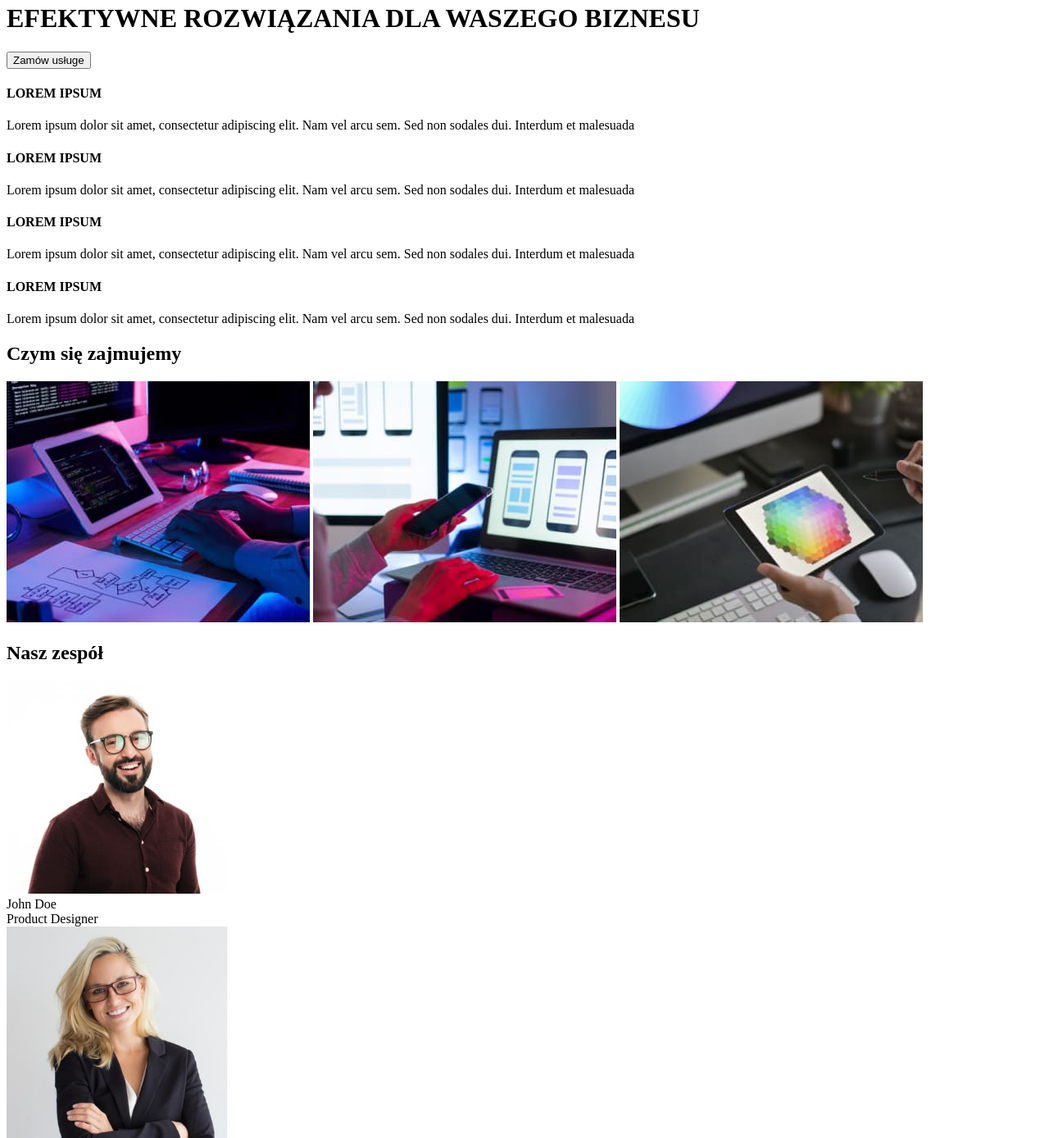
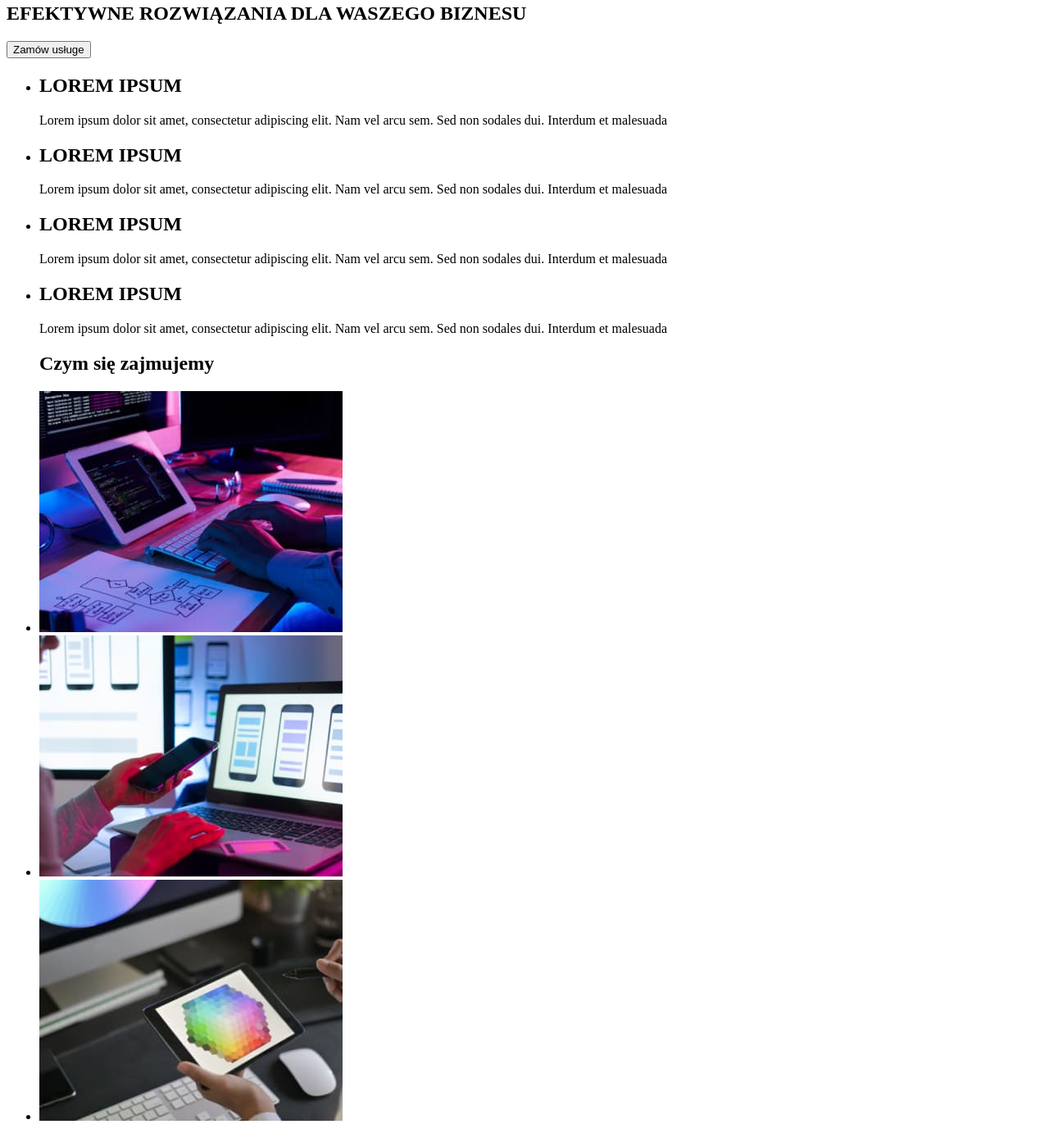
Before and after one commit to dariagruszkiewicz/goit-markup-hw-01, a plain HTML site: page index.html in a window 1280 px wide. Shown: the part 147-1535 px from the top of the page at 82% size. Drawn offline with Linux system fonts and the light colour scheme.

Commit message:
wprowadzenie poprawek
wprowadzenie poprawek do index.html i utworzenie .prettierrc.json

```diff
--- a/index.html
+++ b/index.html
@@ -20,33 +20,121 @@
       <a href="tel:+48111111111">+48 111 111 111</a>
     </header>
     <main>
+      <section>
         <h1>EFEKTYWNE ROZWIĄZANIA DLA WASZEGO BIZNESU</h1>
-      <input type="button" value="Zamów usługe">
-        <section><h4>LOREM IPSUM</h4>
-            <p>Lorem ipsum dolor sit amet, consectetur adipiscing elit. Nam vel arcu sem. Sed non sodales dui. Interdum et malesuada</p>
-            <h4>LOREM IPSUM</h4>
-            <p>Lorem ipsum dolor sit amet, consectetur adipiscing elit. Nam vel arcu sem. Sed non sodales dui. Interdum et malesuada</p>
-            <h4>LOREM IPSUM</h4>
-            <p>Lorem ipsum dolor sit amet, consectetur adipiscing elit. Nam vel arcu sem. Sed non sodales dui. Interdum et malesuada</p>
-            <h4>LOREM IPSUM</h4>
-            <p>Lorem ipsum dolor sit amet, consectetur adipiscing elit. Nam vel arcu sem. Sed non sodales dui. Interdum et malesuada</p>
+        <button type="button">Zamów usługe</button>
       </section>
       <section>
+        <ul>
+          <li>
+            <h2>LOREM IPSUM</h2>
+            <p>
+              Lorem ipsum dolor sit amet, consectetur adipiscing elit. Nam vel arcu sem. Sed non
+              sodales dui. Interdum et malesuada
+            </p>
+          </li>
+          <li>
+            <h2>LOREM IPSUM</h2>
+            <p>
+              Lorem ipsum dolor sit amet, consectetur adipiscing elit. Nam vel arcu sem. Sed non
+              sodales dui. Interdum et malesuada
+            </p>
+          </li>
+          <li>
+            <h2>LOREM IPSUM</h2>
+            <p>
+              Lorem ipsum dolor sit amet, consectetur adipiscing elit. Nam vel arcu sem. Sed non
+              sodales dui. Interdum et malesuada
+            </p>
+          </li>
+          <li>
+            <h2>LOREM IPSUM</h2>
+            <p>
+              Lorem ipsum dolor sit amet, consectetur adipiscing elit. Nam vel arcu sem. Sed non
+              sodales dui. Interdum et malesuada
+            </p>
+          </li>
+        </ul>
+      </section>
+      <section>
+        <ul>
           <h2>Czym się zajmujemy</h2>
-        <img src="images/services/programming.jpg" alt="człowiek piszący unikalny kod na tablecie." width="370" height="294"/>
-        <img src="images/services/design.jpg" alt="komputer, na którym widać różne projekty." width="370" height="294"/>
-        <img src="images/services/graphics.jpg" alt="tablet z paletą kolorów." width="370" height="294"/></section>
+          <li>
+            <img
+              src="images/services/programming.jpg"
+              alt="człowiek piszący unikalny kod na tablecie."
+              width="370"
+              height="294"
+            />
+          </li>
+          <li>
+            <img
+              src="images/services/design.jpg"
+              alt="komputer, na którym widać różne projekty."
+              width="370"
+              height="294"
+            />
+          </li>
+          <li>
+            <img
+              src="images/services/graphics.jpg"
+              alt="tablet z paletą kolorów."
+              width="370"
+              height="294"
+            />
+          </li>
+        </ul>
+      </section>
       <section>
+        <ul>
           <h2>Nasz zespół</h2>
-        <img src="images/team/person1.jpg" alt="John Doe, pracujący jako Product Designer." width="270" height="260"/><div>John Doe</div><div>Product Designer</div>
-        <img src="images/team/person2.jpg" alt="John Doe, pracujący jako Frontend Developer." width="270" height="260"/><div>John Doe</div><div>Frontend Developer</div>
-        <img src="images/team/person3.jpg" alt="John Doe, pracujący w Marketingu." width="270" height="260"><div>John Doe</div><div>Marketing</div>
-        <img src="images/team/person4.jpg" alt="John Doe, pracujacy jako UI Designer." width="270" height="260"/><div>John Doe</div><div>UI Designer</div>
+          <li>
+            <img
+              src="images/team/person1.jpg"
+              alt="John Doe, pracujący jako Product Designer."
+              width="270"
+              height="260"
+            />
+            <div>John Doe</div>
+            <div>Product Designer</div>
+          </li>
+          <li>
+            <img
+              src="images/team/person2.jpg"
+              alt="John Doe, pracujący jako Frontend Developer."
+              width="270"
+              height="260"
+            />
+            <div>John Doe</div>
+            <div>Frontend Developer</div>
+          </li>
+          <li>
+            <img
+              src="images/team/person3.jpg"
+              alt="John Doe, pracujący w Marketingu."
+              width="270"
+              height="260"
+            />
+            <div>John Doe</div>
+            <div>Marketing</div>
+          </li>
+          <li>
+            <img
+              src="images/team/person4.jpg"
+              alt="John Doe, pracujacy jako UI Designer."
+              width="270"
+              height="260"
+            />
+            <div>John Doe</div>
+            <div>UI Designer</div>
+          </li>
+        </ul>
       </section>
     </main>
     <footer>
       <a href="index.html">WebStudio</a>
-      <address> m. Warszawa, Aleje Jerozolimskie 21
+      <address>
+        m. Warszawa, Aleje Jerozolimskie 21
         <a href="mailto:info@example.com">info@example.com</a>
         <a href="tel:+48111111111">+48 111 111 111</a>
       </address>
```
Also changed, not shown: .prettierrc.json (added). Lines whose indentation alone changed are shown as unchanged.
